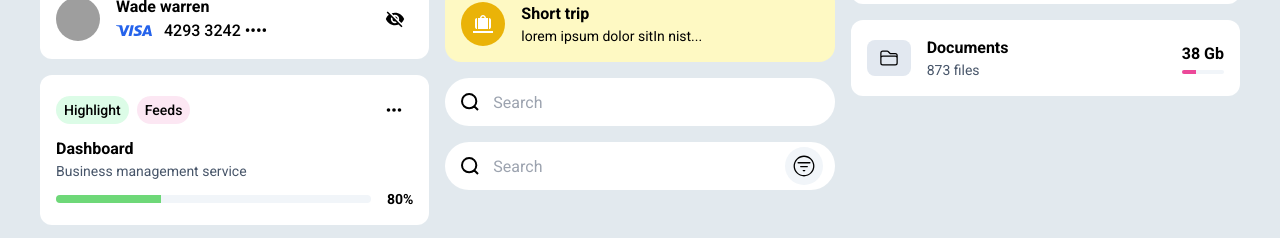
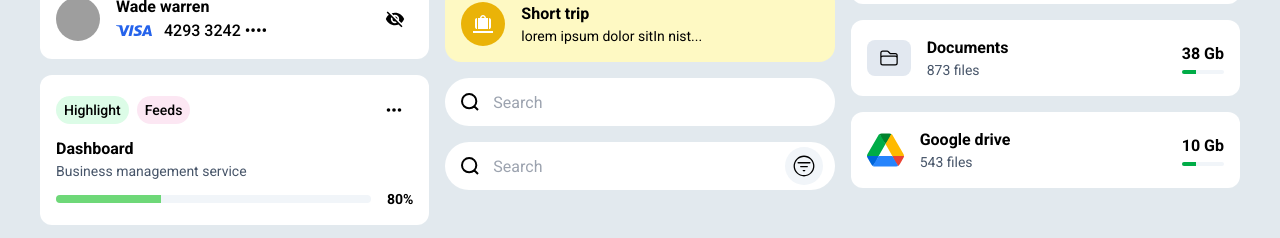
Before and after one commit to frankuxui/widget-components, a React (Vite) app: page / in a window 1280 px wide. Shown: the part 3968-4206 px from the top of the page. Built offline with nearby package versions, Linux system fonts and the light colour scheme; grey boxes are pictures that could not be loaded.

Commit message:
widget-102

```diff
--- a/src/App.jsx
+++ b/src/App.jsx
@@ -2577,7 +2577,33 @@ function App () {
           <div className='flex flex-col items-center space-y-1 text-base font-bold'>
             <span>38 Gb</span>
             <div className='relative w-full h-1 bg-slate-100 rounded-sm overflow-hidden dark:bg-slate-600'>
-              <div className='absolute left-0 w-1/3 h-full bg-pink-500' />
+              <div className='absolute left-0 w-1/3 h-full bg-[#00AC47]' />
+            </div>
+          </div>
+        </div>
+
+        {/** widget */}
+        <div className='break-inside flex items-center justify-between rounded-xl p-4 mb-4 text-sm bg-white dark:bg-slate-800 dark:text-gray-50'>
+          <div className='flex items-center space-x-4'>
+            <div className='flex items-center justify-center'>
+              <svg width="37" height="34" viewBox="0 0 37 34" fill="none" xmlns="http://www.w3.org/2000/svg">
+                <path d="M2.79724 28.7827L4.42898 31.596C4.76805 32.1884 5.2554 32.6538 5.8276 32.9923C7.46657 30.9156 8.6072 29.322 9.25007 28.2115C9.90234 27.0846 10.704 25.3217 11.6552 22.9231C9.09181 22.5862 7.14933 22.4179 5.82774 22.4179C4.5592 22.4179 2.61672 22.5862 0 22.9231C0 23.5788 0.169534 24.2346 0.508601 24.827L2.79724 28.7827Z" fill="#0066DA"/>
+                <path d="M31.1724 32.9923C31.7447 32.6538 32.2321 32.1884 32.571 31.5962L33.2492 30.4327L36.4915 24.827C36.8243 24.2474 36.9996 23.5911 37 22.9231C34.3681 22.5862 32.4292 22.4179 31.1831 22.4179C29.8439 22.4179 27.9049 22.5862 25.366 22.9231C26.3059 25.3348 27.0971 27.0977 27.7395 28.2115C28.3874 29.3352 29.5317 30.9287 31.1724 32.9923Z" fill="#EA4335"/>
+                <path d="M18.5 11.0769C20.3962 8.79086 21.7031 7.02798 22.4204 5.78852C22.9981 4.79043 23.6339 3.19677 24.3276 1.0077C23.7554 0.669234 23.0985 0.5 22.4204 0.5H14.5796C13.9015 0.5 13.2447 0.690442 12.6724 1.0077C13.5549 3.51836 14.3039 5.3052 14.919 6.36807C15.5988 7.54275 16.7925 9.11231 18.5 11.0769Z" fill="#00832D"/>
+                <path d="M25.3448 22.9231H11.6552L5.8276 32.9923C6.39965 33.3308 7.05668 33.5 7.73482 33.5H29.2652C29.9433 33.5 30.6003 33.3097 31.1724 32.9923L25.3448 22.9231Z" fill="#2684FC"/>
+                <path d="M18.5 11.0769L12.6724 1.0077C12.1001 1.34617 11.6128 1.8116 11.2738 2.40399L0.508601 21.0193C0.175767 21.5988 0.000439729 22.2551 0 22.9231H11.6552L18.5 11.0769Z" fill="#00AC47"/>
+                <path d="M31.109 11.7116L25.7262 2.40384C25.3873 1.81145 24.8998 1.34617 24.3276 1.0077L18.5 11.0769L25.3448 22.9231H36.9789C36.9789 22.2672 36.8094 21.6117 36.4703 21.0193L31.109 11.7116Z" fill="#FFBA00"/>
+              </svg>
+            </div>
+            <div className='flex-auto'>
+              <a href='#' className='text-base font-bold block'>Google drive</a>
+              <span className='text-sm text-slate-600 dark:text-gray-400'>543 files</span>
+            </div>
+          </div>
+          <div className='flex flex-col items-center space-y-1 text-base font-bold'>
+            <span>10 Gb</span>
+            <div className='relative w-full h-1 bg-slate-100 rounded-sm overflow-hidden dark:bg-slate-600'>
+              <div className='absolute left-0 w-1/3 h-full bg-[#00AC47]' />
             </div>
           </div>
         </div>
```
